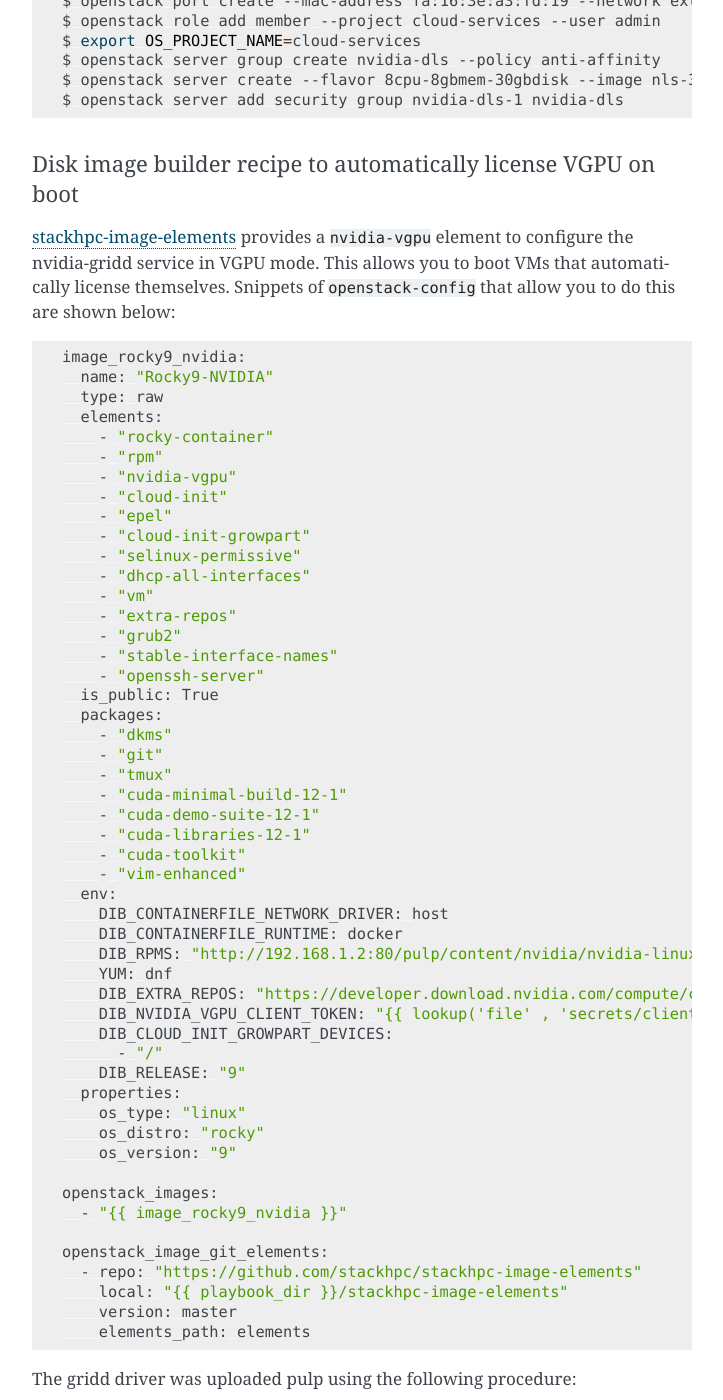
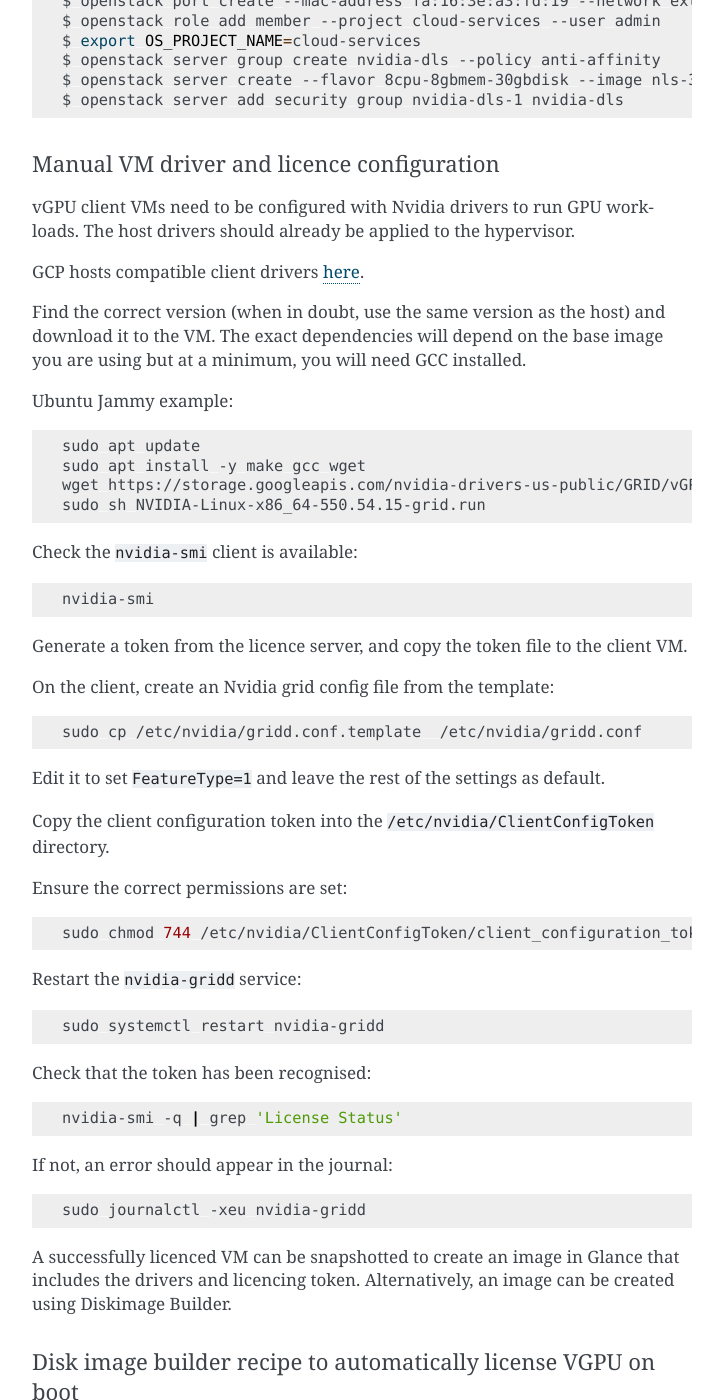
Before and after one commit to stackhpc/openstack-admin-guide, a Sphinx documentation site: the page built from source/gpus_in_openstack.rst, in a window 1280 px wide and 1400 px high, scrolled down 8572 px. Shown: the whole window, without its empty margins (388-1111 px from the left). Built offline with Sphinx 7.4.7, drawn with Linux system fonts in a browser that asks for light colours; some of the changed text lies outside the part shown.

Commit message:
Add docs for vGPU VM drivers, licencing, and tests

```diff
--- a/source/gpus_in_openstack.rst
+++ b/source/gpus_in_openstack.rst
@@ -458,6 +458,76 @@ Booting the VM:
   $ openstack server add security group nvidia-dls-1 nvidia-dls
 
 
+Manual VM driver and licence configuration
+^^^^^^^^^^^^^^^^^^^^^^^^^^^^^^^^^^^^^^^^^^
+
+vGPU client VMs need to be configured with Nvidia drivers to run GPU workloads.
+The host drivers should already be applied to the hypervisor.
+
+GCP hosts compatible client drivers `here
+<https://cloud.google.com/compute/docs/gpus/grid-drivers-table>`__.
+
+Find the correct version (when in doubt, use the same version as the host) and
+download it to the VM. The exact dependencies will depend on the base image you
+are using but at a minimum, you will need GCC installed.
+
+Ubuntu Jammy example:
+
+.. code-block:: bash
+
+    sudo apt update
+    sudo apt install -y make gcc wget
+    wget https://storage.googleapis.com/nvidia-drivers-us-public/GRID/vGPU17.1/NVIDIA-Linux-x86_64-550.54.15-grid.run
+    sudo sh NVIDIA-Linux-x86_64-550.54.15-grid.run
+
+Check the ``nvidia-smi`` client is available:
+
+.. code-block:: bash
+
+    nvidia-smi
+
+Generate a token from the licence server, and copy the token file to the client
+VM.
+
+On the client, create an Nvidia grid config file from the template:
+
+.. code-block:: bash
+
+    sudo cp /etc/nvidia/gridd.conf.template  /etc/nvidia/gridd.conf
+
+Edit it to set ``FeatureType=1`` and leave the rest of the settings as default.
+
+Copy the client configuration token into the ``/etc/nvidia/ClientConfigToken``
+directory.
+
+Ensure the correct permissions are set:
+
+.. code-block:: bash
+
+    sudo chmod 744 /etc/nvidia/ClientConfigToken/client_configuration_token_<datetime>.tok
+
+Restart the ``nvidia-gridd`` service:
+
+.. code-block:: bash
+
+    sudo systemctl restart nvidia-gridd
+
+Check that the token has been recognised:
+
+.. code-block:: bash
+
+    nvidia-smi -q | grep 'License Status'
+
+If not, an error should appear in the journal:
+
+.. code-block:: bash
+
+    sudo journalctl -xeu nvidia-gridd
+
+A successfully licenced VM can be snapshotted to create an image in Glance that
+includes the drivers and licencing token. Alternatively, an image can be
+created using Diskimage Builder.
+
 Disk image builder recipe to automatically license VGPU on boot
 ^^^^^^^^^^^^^^^^^^^^^^^^^^^^^^^^^^^^^^^^^^^^^^^^^^^^^^^^^^^^^^^
 
@@ -535,6 +605,66 @@ The client token can be downloaded from the web interface of the licensing porta
 when copying the contents as it can contain invisible characters. It is best to copy the file directly
 into your openstack-config repository and vault encrypt it. The ``file`` lookup plugin can be used to decrypt
 the file (as shown in the example above).
+
+Testing vGPU VMs
+^^^^^^^^^^^^^^^^
+
+vGPU VMs can be validated using the following test workload. The test should
+succeed if the VM is correctly licenced and drivers are correctly installed for
+both the host and client VM.
+
+Install ``cuda-toolkit`` using the instructions `here
+<https://docs.nvidia.com/cuda/cuda-installation-guide-linux/index.html>`__.
+
+Ubuntu Jammy example:
+
+.. code-block:: bash
+
+    wget https://developer.download.nvidia.com/compute/cuda/repos/ubuntu2204/x86_64/cuda-keyring_1.1-1_all.deb
+    sudo dpkg -i cuda-keyring_1.1-1_all.deb
+    sudo apt update -y
+    sudo apt install -y cuda-toolkit make
+
+The VM may require a reboot at this point.
+
+Clone the ``cuda-samples`` repo:
+
+.. code-block:: bash
+
+    git clone https://github.com/NVIDIA/cuda-samples.git
+
+Build and run a test workload:
+
+.. code-block:: bash
+
+    cd cuda-samples/Samples/6_Performance/transpose
+    make
+    ./transpose
+
+Example output:
+
+.. code-block::
+
+    Transpose Starting...
+
+    GPU Device 0: "Ampere" with compute capability 8.0
+
+    > Device 0: "GRID A100D-1-10C MIG 1g.10gb"
+    > SM Capability 8.0 detected:
+    > [GRID A100D-1-10C MIG 1g.10gb] has 14 MP(s) x 64 (Cores/MP) = 896 (Cores)
+    > Compute performance scaling factor = 1.00
+
+    Matrix size: 1024x1024 (64x64 tiles), tile size: 16x16, block size: 16x16
+
+    transpose simple copy       , Throughput = 159.1779 GB/s, Time = 0.04908 ms, Size = 1048576 fp32 elements, NumDevsUsed = 1, Workgroup = 256
+    transpose shared memory copy, Throughput = 152.1922 GB/s, Time = 0.05133 ms, Size = 1048576 fp32 elements, NumDevsUsed = 1, Workgroup = 256
+    transpose naive             , Throughput = 117.2670 GB/s, Time = 0.06662 ms, Size = 1048576 fp32 elements, NumDevsUsed = 1, Workgroup = 256
+    transpose coalesced         , Throughput = 135.0813 GB/s, Time = 0.05784 ms, Size = 1048576 fp32 elements, NumDevsUsed = 1, Workgroup = 256
+    transpose optimized         , Throughput = 145.4326 GB/s, Time = 0.05372 ms, Size = 1048576 fp32 elements, NumDevsUsed = 1, Workgroup = 256
+    transpose coarse-grained    , Throughput = 145.2941 GB/s, Time = 0.05377 ms, Size = 1048576 fp32 elements, NumDevsUsed = 1, Workgroup = 256
+    transpose fine-grained      , Throughput = 150.5703 GB/s, Time = 0.05189 ms, Size = 1048576 fp32 elements, NumDevsUsed = 1, Workgroup = 256
+    transpose diagonal          , Throughput = 117.6831 GB/s, Time = 0.06639 ms, Size = 1048576 fp32 elements, NumDevsUsed = 1, Workgroup = 256
+    Test passed
 
 Changing VGPU device types
 ^^^^^^^^^^^^^^^^^^^^^^^^^^
```
